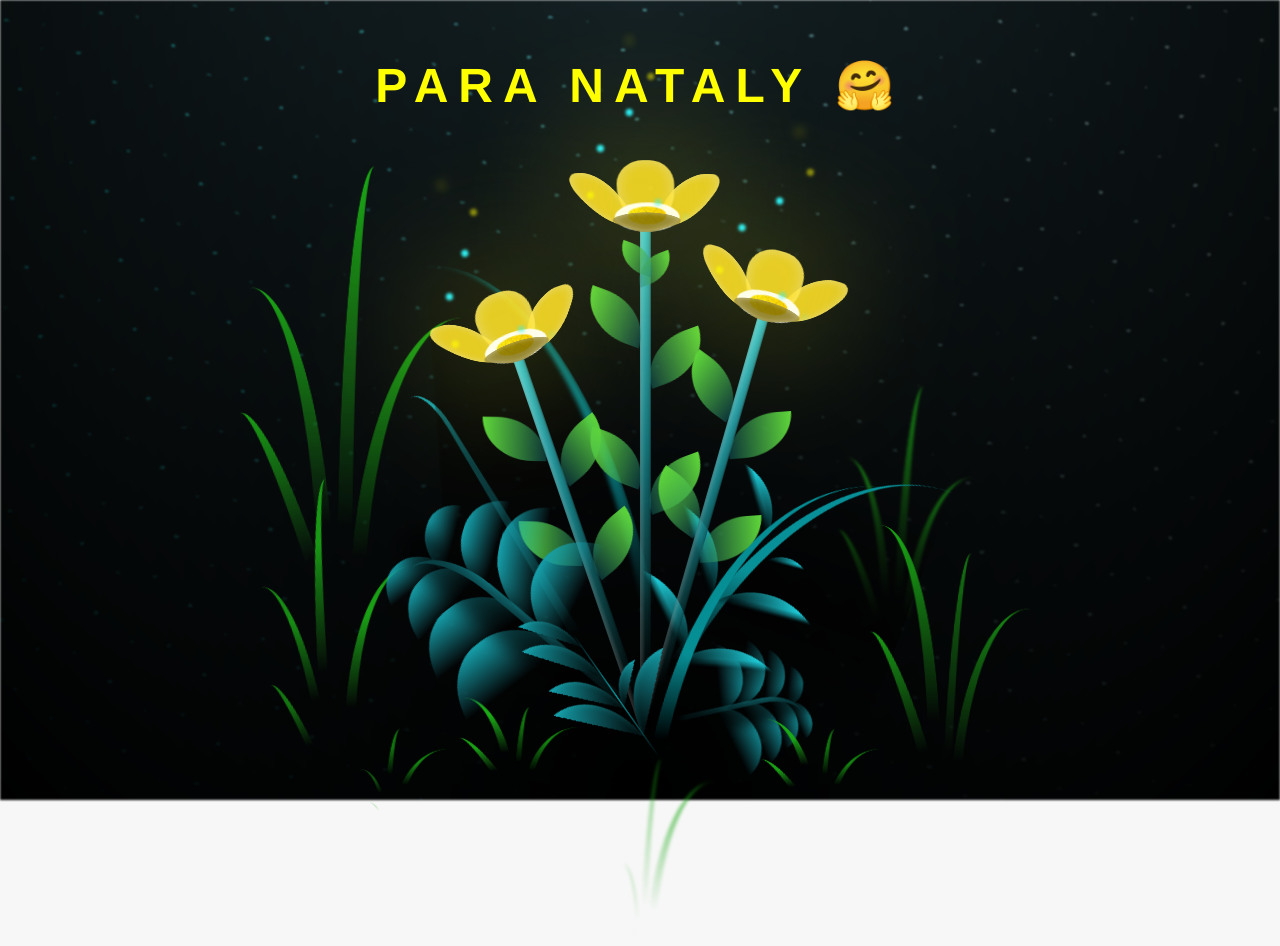
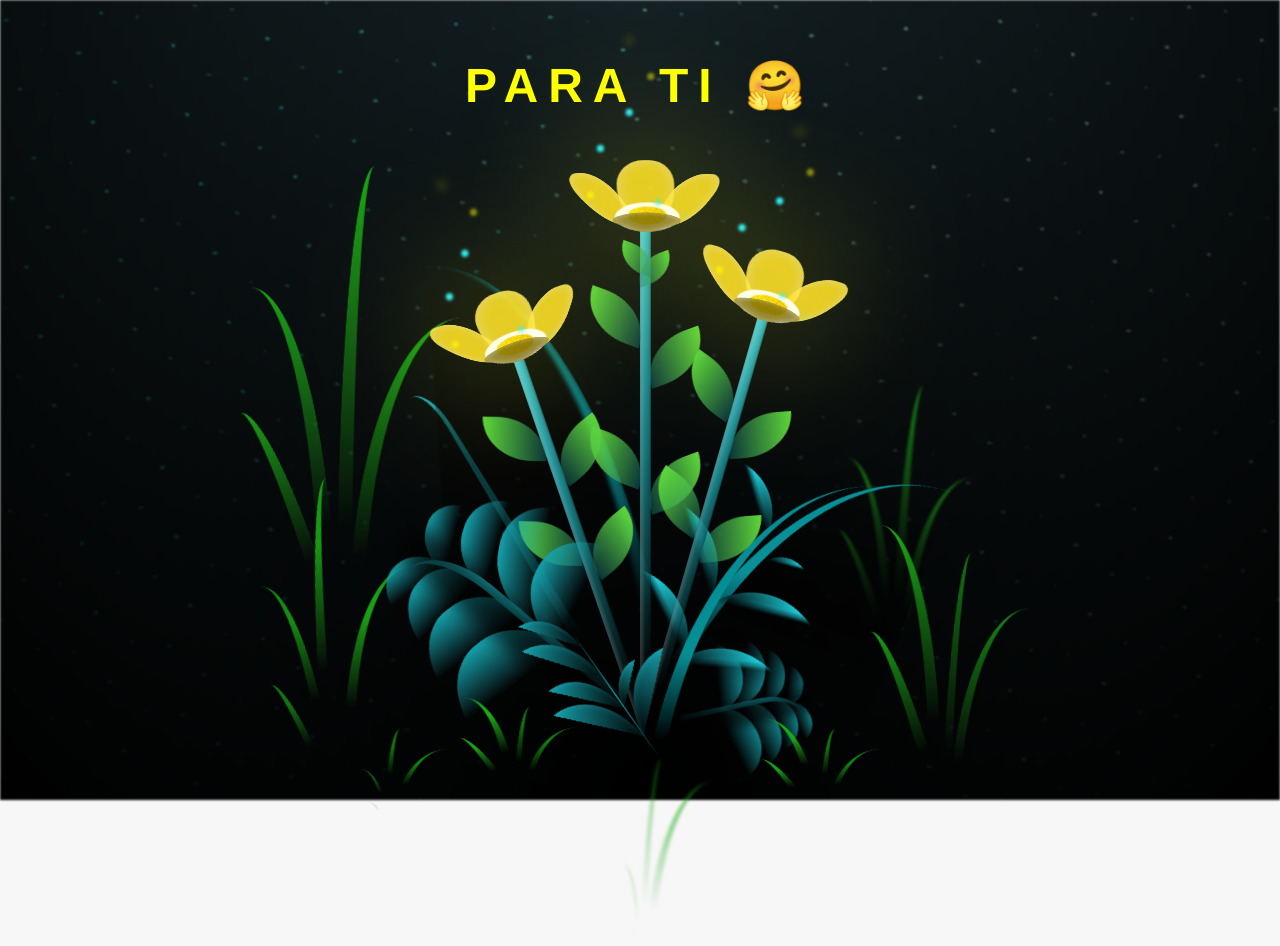
Before and after one commit to jhonatan-lamina/demo-web, a plain HTML site: page yellow-flowers/flower.html in a window 1280 px wide. Drawn offline with Linux system fonts and the light colour scheme.

Commit message:
Update flower.html

```diff
--- a/yellow-flowers/flower.html
+++ b/yellow-flowers/flower.html
@@ -11,7 +11,7 @@
   <body class="container">
     <audio src="sound/ChristianBasso&HaienQiu-Flowers.mp3" autoplay></audio>
     <div id="lyrics"></div>
-    <h1 class="titulo">PARA NATALY 🤗</h1>
+    <h1 class="titulo">PARA TI 🤗</h1>
     <div class="night"></div>
     <div class="flowers">
       <div class="flower flower--1">
```
